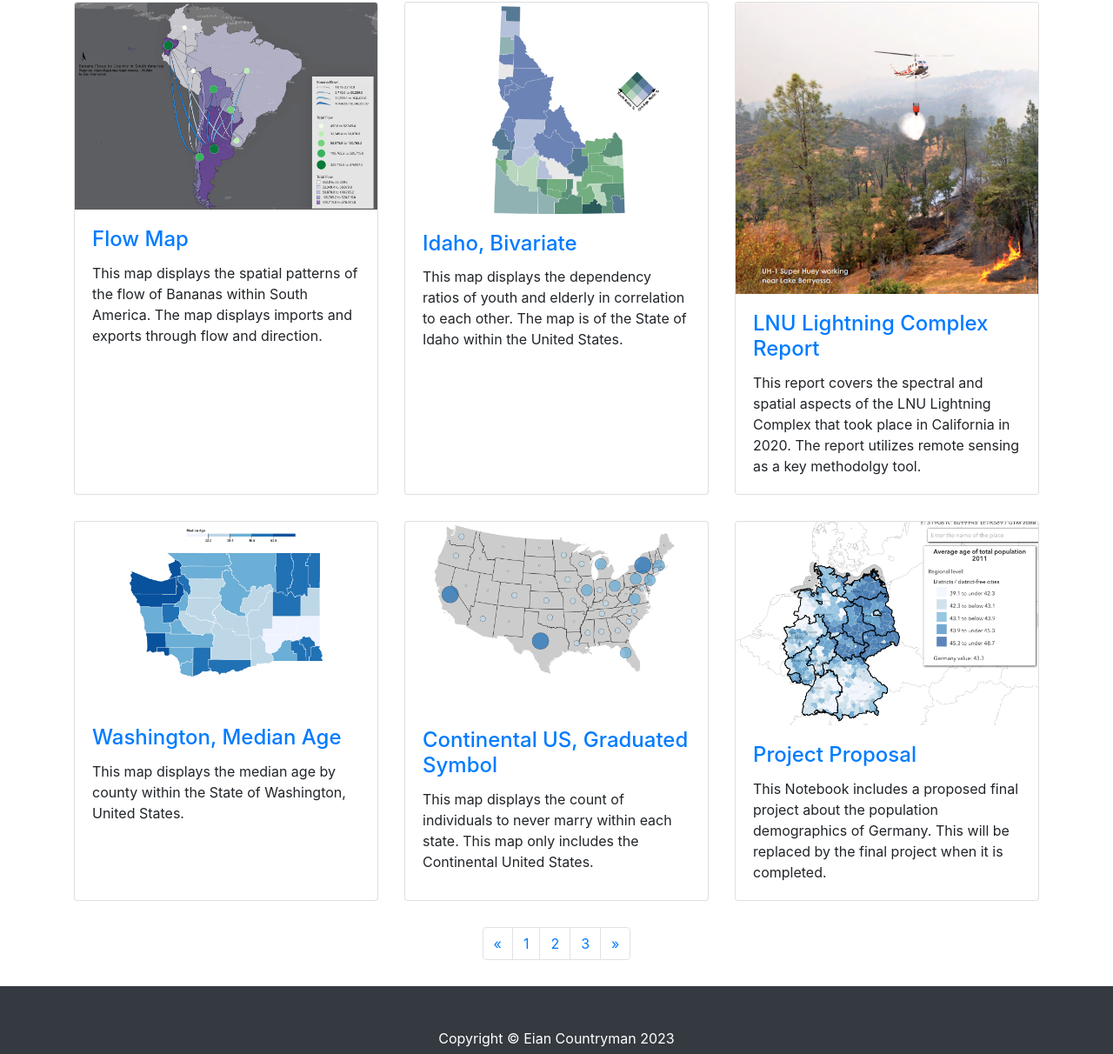
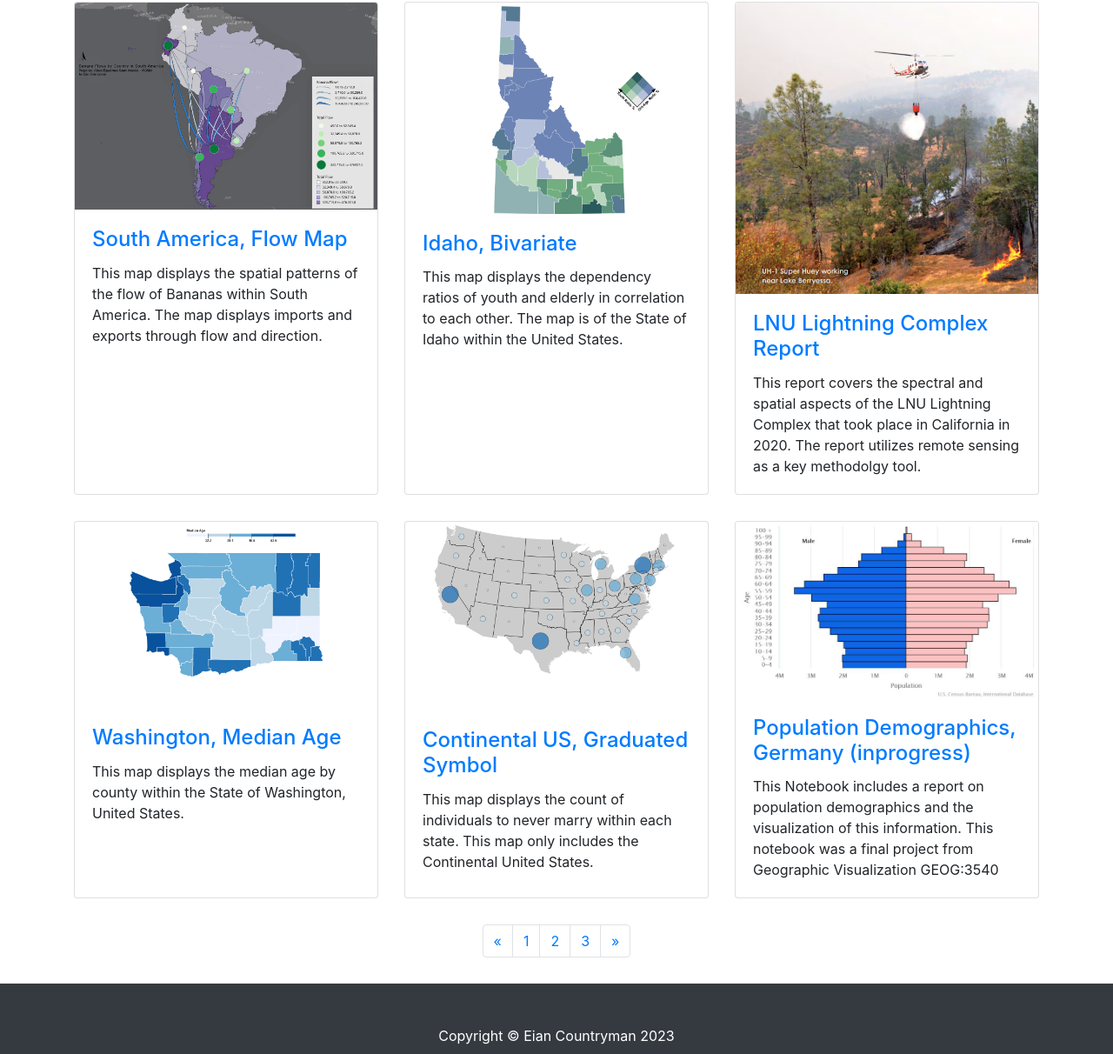
Before and after one commit to geog3540/ecountryman, a website: page index.html in a window 1280 px wide. Shown: the part 150-1362 px from the top of the page at 87% size. Drawn offline with Linux system fonts and the light colour scheme.

Commit message:
updated projects

```diff
--- a/index.html
+++ b/index.html
@@ -62,7 +62,7 @@
             <a href="Files/flowmap.json"><img class="card-img-top" src="images/FlowMap_Dark.png" alt=""></a>
             <div class="card-body">
               <h4 class="card-title">
-                <a href="https://flowmapper.org/">Flow Map</a>
+                <a href="https://flowmapper.org/">South America, Flow Map</a>
               </h4>
               <p class="card-text">This map displays the spatial patterns of the flow of Bananas within South America. The map displays imports and exports through flow and direction.</p>
             </div>
@@ -114,12 +114,12 @@
         </div>
         <div class="col-lg-4 col-sm-6 portfolio-item">
           <div class="card h-100">
-            <a href="https://observablehq.com/@ecountryman/germany-population-dynamics"><img class="card-img-top" src="images/ProjectProposal.png" alt=""></a>
+            <a href="https://observablehq.com/@ecountryman/germany-final-project"><img class="card-img-top" src="images/PopPyramid_Germany.jpeg" alt=""></a>
             <div class="card-body">
               <h4 class="card-title">
-                <a href="https://observablehq.com/@ecountryman/germany-population-dynamics">Project Proposal</a>
+                <a href="https://observablehq.com/@ecountryman/germany-population-dynamics">Population Demographics, Germany (inprogress)</a>
               </h4>
-              <p class="card-text">This Notebook includes a proposed final project about the population demographics of Germany. This will be replaced by the final project when it is completed.</p>
+              <p class="card-text">This Notebook includes a report on population demographics and the visualization of this information. This notebook was a final project from Geographic Visualization GEOG:3540</p>
             </div>
           </div>
         </div>
```
Also changed, not shown: images/PopPyramid_Germany.jpeg (added).
